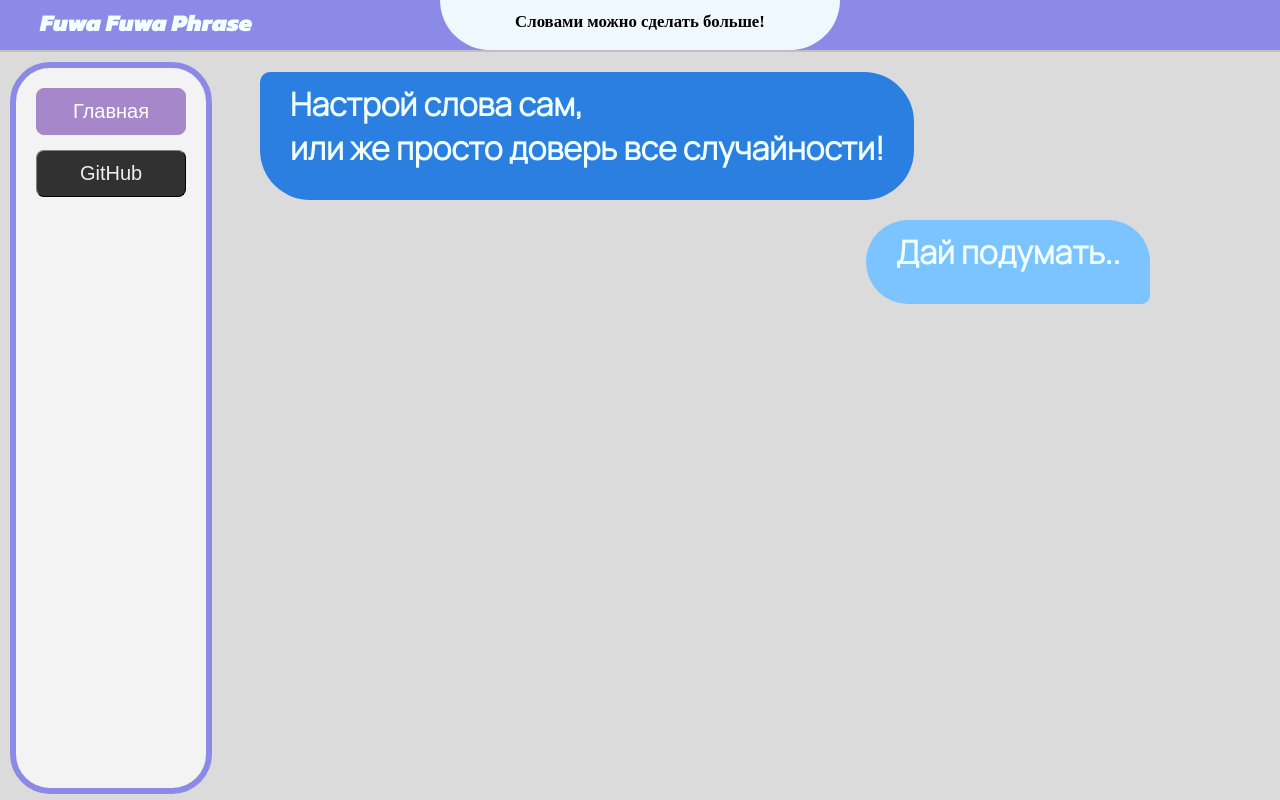
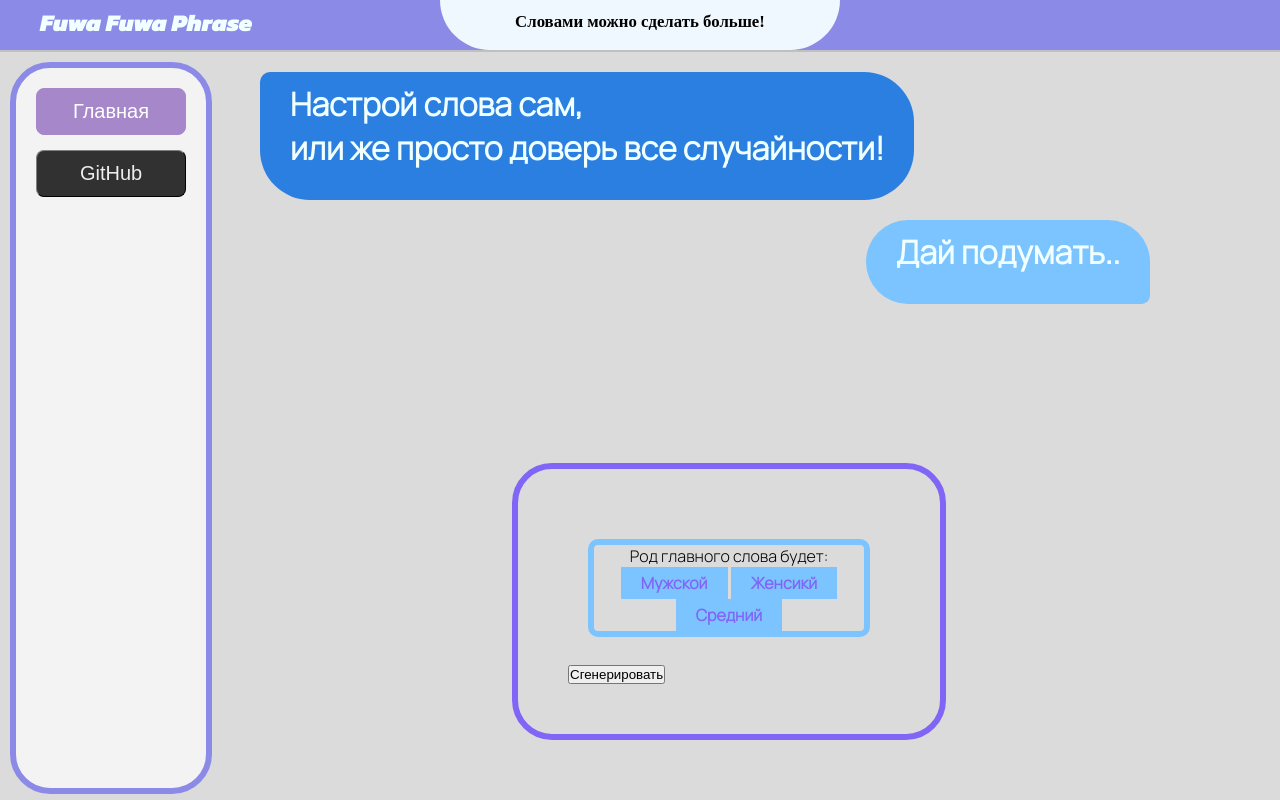
Before and after one commit to LuckHost/Random_phrase_site, a Django app: page / in a window 1280 px wide. Run offline with Django 5.2, Linux system fonts and the light colour scheme.

Commit message:
merge errors have been fixed

```diff
--- a/main/static/main/css/main_page.css
+++ b/main/static/main/css/main_page.css
@@ -1,9 +1,5 @@
 h1, h4 {
     font-family: 'Manrope', sans-serif;
-}
-
-#main_content_block {
-    position: relative;
 }
 
 #center_info_block {
--- a/main/templates/main/main_page.html
+++ b/main/templates/main/main_page.html
@@ -6,18 +6,16 @@
 {% endblock %}
 
 {% block 'center' %}
-    <dev id="main_content_block">
+    <div id="main_content_block">
         <div id="center_info_block">
             <h1>
                 Настрой слова сам, <br>или же просто доверь все случайности!
             </h1>
         </div>
-
         <div id="center_info2_block">
             <h1>
                 Дай подумать.. <br>
             </h1>
-
         </div>
         <div id="bottom_user_input_block">
             <form method="post", action={% url 'result_output' %}>
@@ -39,4 +37,5 @@
                 <button type="submit">Сгенерировать</button>
             </form>
         </div>
+    </div>
 {% endblock %}
```
Lines whose indentation alone changed are shown as unchanged.
